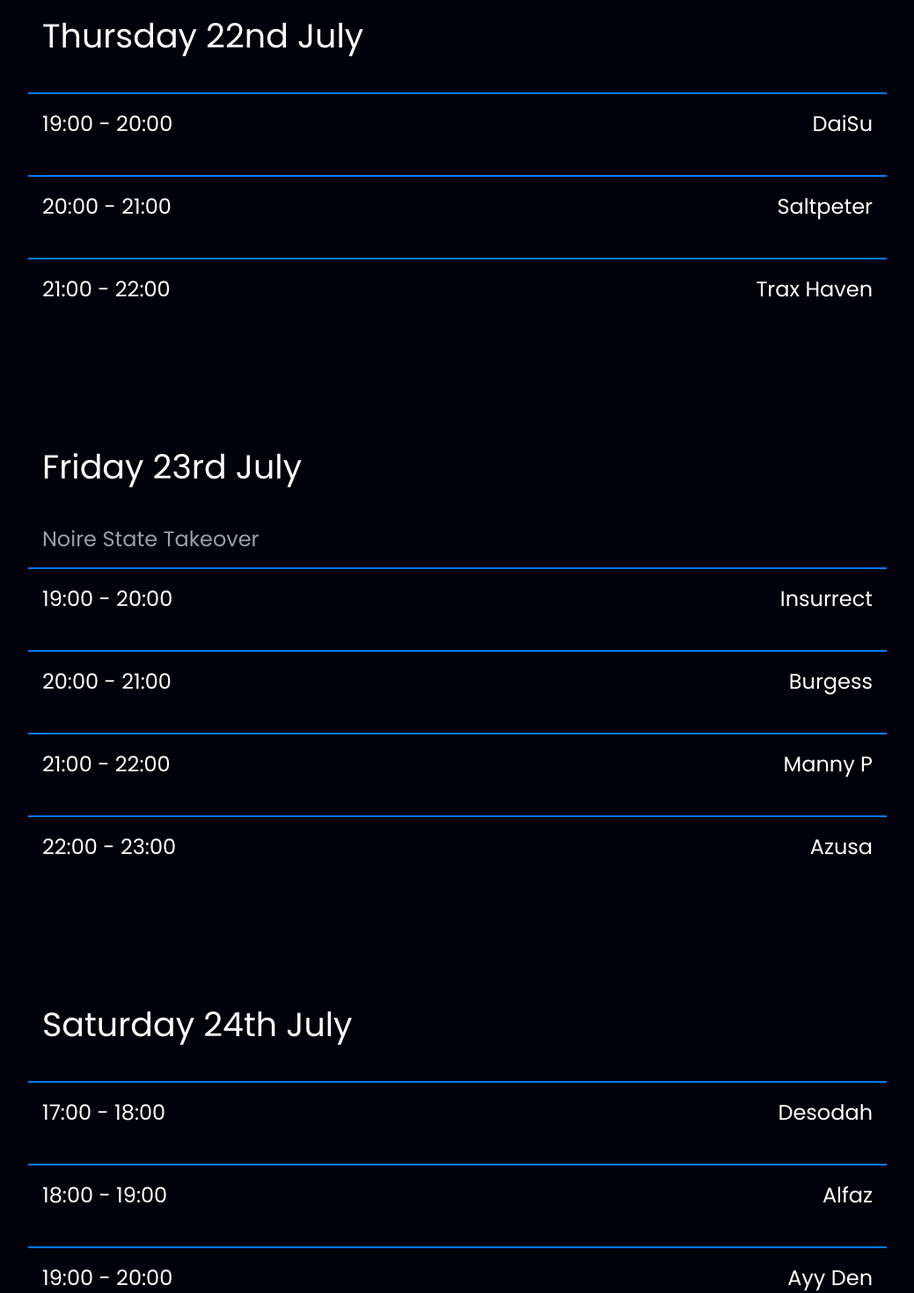
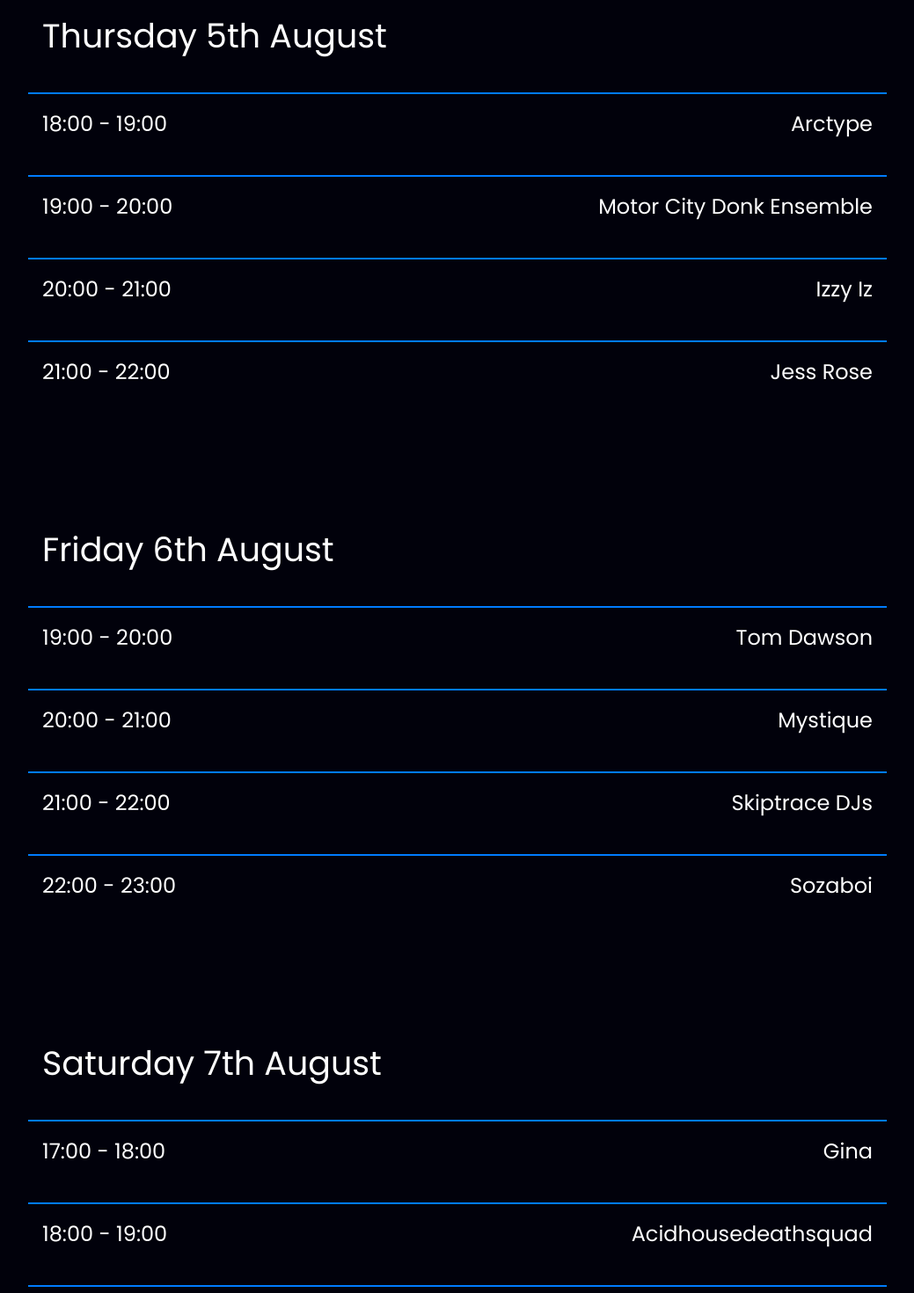
Before and after one commit to katiemhughes/radio-website, a React (Create React App) app: page / in a window 1280 px wide. Shown: the part 1080-2550 px from the top of the page at 88% size, without its empty margins (120-1159 px from the left). Built offline with nearby package versions, Linux system fonts and the light colour scheme.

Commit message:
schedule w/c 05/08

```diff
--- a/src/components/schedule/Schedule.js
+++ b/src/components/schedule/Schedule.js
@@ -11,68 +11,73 @@ const Schedule = () => {
             <h1 className="schedule-title">SCHEDULE</h1>
             <table className="schedule-table">
                 <ScheduleDate
-                    showDate="Thursday 22nd July"
+                    showDate="Thursday 5th August"
+                />
+                <ScheduleItem
+                    showTime="18:00 - 19:00"
+                    showName="Arctype"
                 />
                 <ScheduleItem
                     showTime="19:00 - 20:00"
-                    showName="DaiSu"
+                    showName="Motor City Donk Ensemble"
                 />
                 <ScheduleItem
                     showTime="20:00 - 21:00"
-                    showName="Saltpeter"
+                    showName="Izzy Iz"
                 />
                 <ScheduleItem
                     showTime="21:00 - 22:00"
-                    showName="Trax Haven"
+                    showName="Jess Rose"
                 />
             </table>
             <table className="schedule-table">
                 <ScheduleDate
-                    showDate="Friday 23rd July"
-                />
-                <ScheduleTakeover
-                    takeoverShow="Noire State Takeover"
+                    showDate="Friday 6th August"
                 />
                 <ScheduleItem
                     showTime="19:00 - 20:00"
-                    showName="Insurrect"
+                    showName="Tom Dawson"
                 />
                 <ScheduleItem
                     showTime="20:00 - 21:00"
-                    showName="Burgess"
+                    showName="Mystique"
                 />
                 <ScheduleItem
                     showTime="21:00 - 22:00"
-                    showName="Manny P"
+                    showName="Skiptrace DJs"
                 />
                 <ScheduleItem
                     showTime="22:00 - 23:00"
-                    showName="Azusa"
+                    showName="Sozaboi"
                 />
             </table>
             <table className="schedule-table">
                 <ScheduleDate
-                    showDate="Saturday 24th July"
+                    showDate="Saturday 7th August"
                 />
                 <ScheduleItem
                     showTime="17:00 - 18:00"
-                    showName="Desodah"
+                    showName="Gina"
                 />
                 <ScheduleItem
                     showTime="18:00 - 19:00"
-                    showName="Alfaz"
+                    showName="Acidhousedeathsquad"
                 />
                 <ScheduleItem
                     showTime="19:00 - 20:00"
-                    showName="Ayy Den"
+                    showName="Thtgrl"
                 />
                 <ScheduleItem
                     showTime="20:00 - 21:00"
-                    showName="d. clemente"
+                    showName="Insurrect"
                 />
                 <ScheduleItem
                     showTime="21:00 - 22:00"
-                    showName="Kitsta"
+                    showName="Ben Daddy"
+                />
+                <ScheduleItem
+                    showTime="22:00 - 23:00"
+                    showName="DJ Simcard b2b Harry Amstel"
                 />
             </table>
         </div>
```
